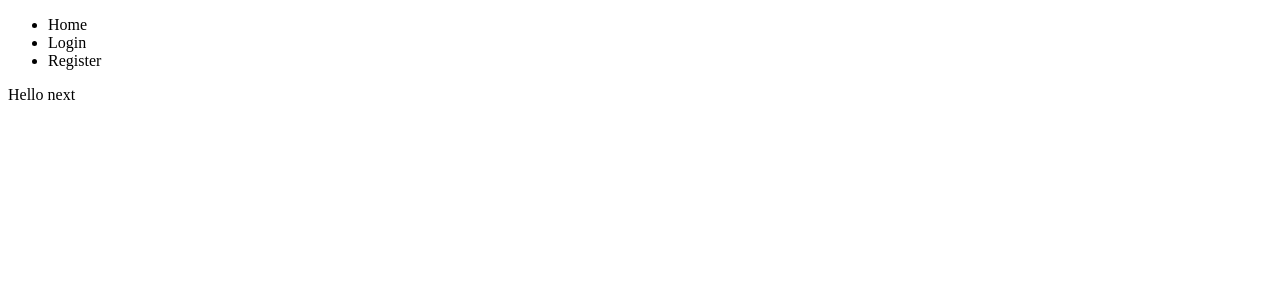
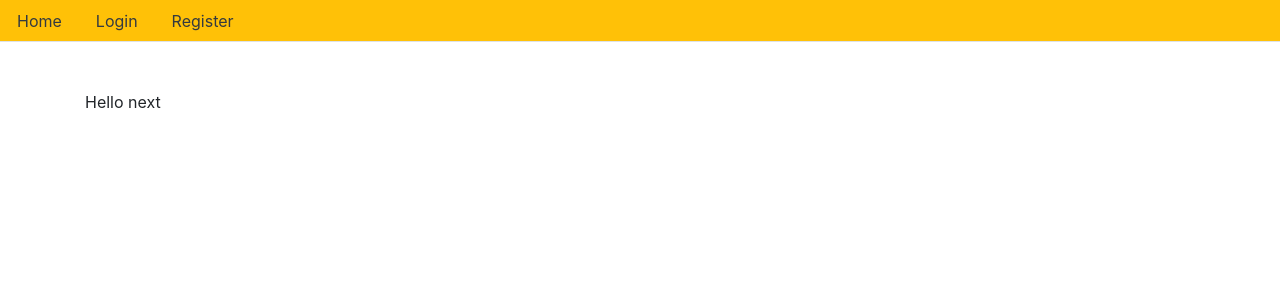
Before and after one commit to maerd19/react-node-aws, a Next.js app: page / in a window 1280 px wide. Shown: the top 300 px of the page. Built offline with nearby package versions, Linux system fonts and the light colour scheme.

Commit message:
Head section

```diff
--- a/components/Layout.js
+++ b/components/Layout.js
@@ -1,21 +1,32 @@
+import Head from 'next/head';
+
 const Layout = ({ children }) => {
+    const head = () => (
+        <link
+            rel="stylesheet"
+            href="https://cdn.jsdelivr.net/npm/bootstrap@4.0.0/dist/css/bootstrap.min.css"
+            integrity="sha384-Gn5384xqQ1aoWXA+058RXPxPg6fy4IWvTNh0E263XmFcJlSAwiGgFAW/dAiS6JXm"
+            crossorigin="anonymous"
+        />
+    );
+
     const nav = () => (
-        <ul className="nav">
+        <ul className="nav nav-tabs bg-warning">
             <li className="nav-item">
-                <a className="nav-link">Home</a>
+                <a className="nav-link text-dark" href="">Home</a>
             </li>
             <li className="nav-item">
-                <a className="nav-link">Login</a>
+                <a className="nav-link text-dark" href="">Login</a>
             </li>
             <li className="nav-item">
-                <a className="nav-link">Register</a>
+                <a className="nav-link text-dark" href="">Register</a>
             </li>
         </ul>
     )
 
-    return <>
-        {nav()} {children}
-    </>
+    return (<>
+        {head()} {nav()} <div className="container pt-5 pb-5">{children}</div>
+    </>)
 }
 
 export default Layout;
```
Also changed, not shown: package.json (+8 -0 lines), .eslintrc.json (added), 2 other files (tests, documents, lock files or other folders).
